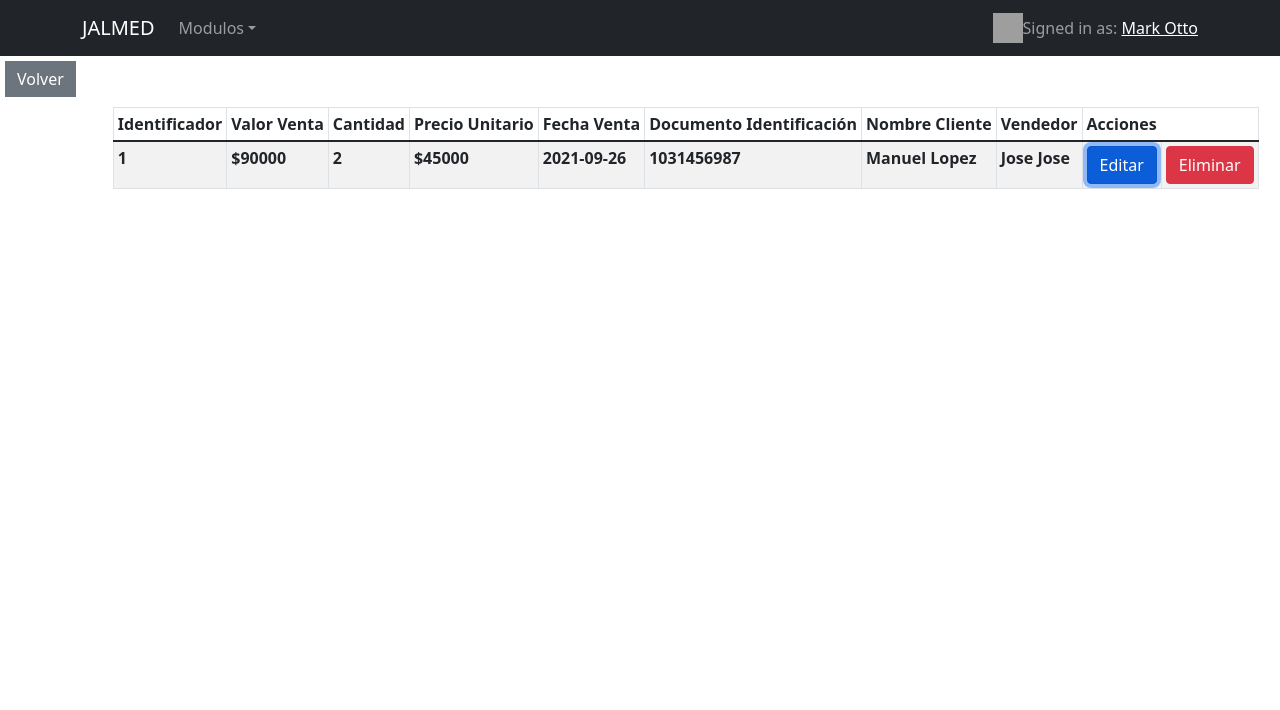
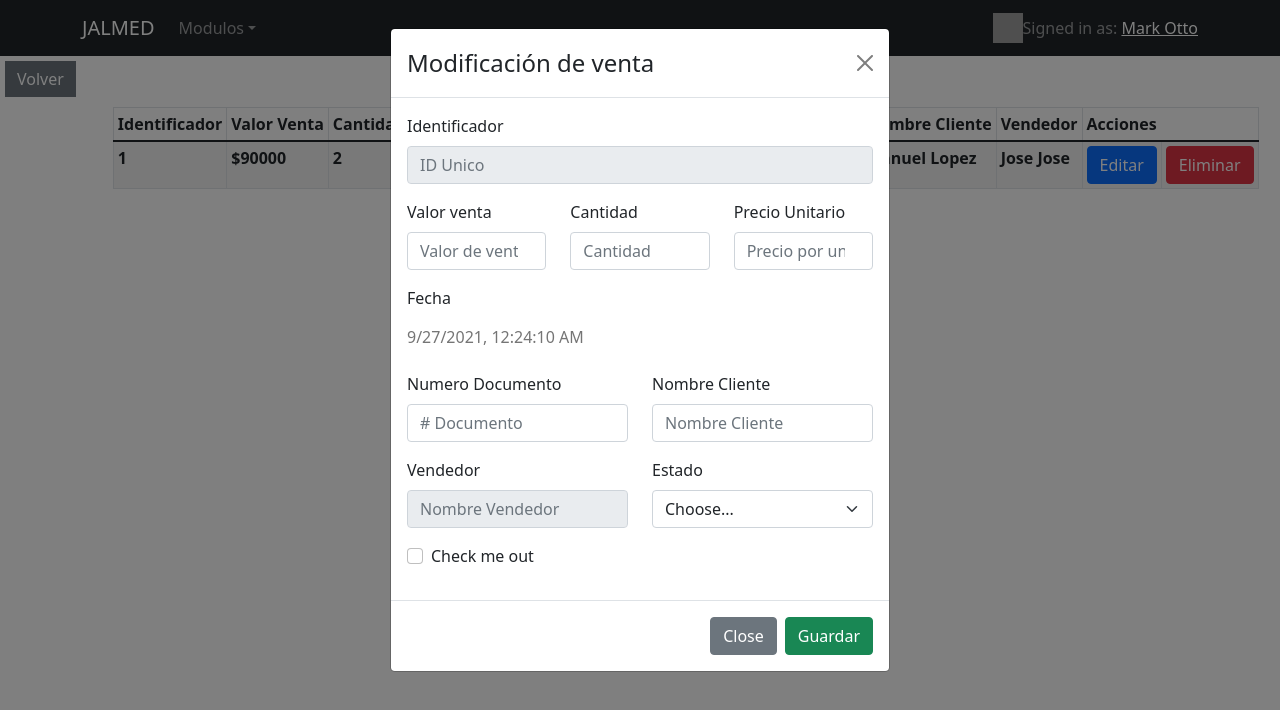
Before and after one commit to CuriDevs/project-ciclo3, a React (Create React App) app: page / in a window 1280 px wide. Both pictures are taken after a click on the button "Editar". Shown: the top 710 px of the page. Built offline with nearby package versions, Linux system fonts and the light colour scheme; grey boxes are pictures that could not be loaded.

Commit message:
Creacion modulo de edicion con formulario y campos a modificar

```diff
--- a/src/Sales/components/Edit.js
+++ b/src/Sales/components/Edit.js
@@ -0,0 +1,105 @@
+import Modal from "react-bootstrap/Modal";
+import Button from "react-bootstrap/Button";
+import Form from 'react-bootstrap/Form';
+import Row from 'react-bootstrap/Row';
+import Col from 'react-bootstrap/Col';
+import React, {useState, useEffect} from "react";
+
+function Edit() {
+    const [value, setValue] = useState(new Date().toLocaleString())
+    const [show, setShow] = useState(false);
+
+    const handleShow = () => setShow(true);
+    const handleClose = () => setShow(false);
+
+    // useEffect(() => {
+    //     const interval = setInterval(() => setValue(new Date().toLocaleString()),60000)
+    // });
+
+    return(
+        <>
+            <Button variant="primary" onClick={handleShow}>Editar</Button>{' '}
+            <Modal show={show} onHide={handleClose}>
+                <Modal.Header closeButton>
+                <Modal.Title>Modificación de venta</Modal.Title>
+                </Modal.Header>
+                <Modal.Body>
+
+                <Form>
+                    <Form.Group className="mb-3" controlId="formGridAddress1">
+                        <Form.Label>Identificador</Form.Label>
+                        <Form.Control type="number" readOnly placeholder="ID Unico" />
+                    </Form.Group>
+
+                    <Row className="mb-3">
+                        <Form.Group as={Col} controlId="formGridVenta">
+                        <Form.Label>Valor venta</Form.Label>
+                        <Form.Control type="number" placeholder="Valor de venta" />
+                        </Form.Group>
+
+                        <Form.Group as={Col} controlId="formGridCantidad">
+                        <Form.Label>Cantidad</Form.Label>
+                        <Form.Control type="number" placeholder="Cantidad" />
+                        </Form.Group>
+
+                        <Form.Group as={Col} controlId="formGridPrecio">
+                        <Form.Label>Precio Unitario</Form.Label>
+                        <Form.Control type="number" placeholder="Precio por unidad" />
+                        </Form.Group>
+                    </Row>
+
+                    <Form.Group className="mb-3" controlId="formGridFecha">
+                        <Form.Label>Fecha</Form.Label>
+                        <Form.Control plaintext readOnly placeholder={value} />
+                    </Form.Group>
+
+                    <Row className="mb-3">
+                    <Form.Group as={Col} controlId="formGridDocumento">
+                        <Form.Label>Numero Documento</Form.Label>
+                        <Form.Control placeholder="# Documento" />
+                    </Form.Group>
+
+                    <Form.Group as={Col} controlId="formGridNombre">
+                        <Form.Label>Nombre Cliente</Form.Label>
+                        <Form.Control placeholder="Nombre Cliente" />
+                    </Form.Group>
+                    </Row>
+
+                    <Row className="mb-3">
+                        <Form.Group as={Col} controlId="formGridVendedor">
+                        <Form.Label>Vendedor</Form.Label>
+                        <Form.Control type="text" readOnly placeholder="Nombre Vendedor"/>
+                        </Form.Group>
+
+                        <Form.Group as={Col} controlId="formGridEstado">
+                        <Form.Label>Estado</Form.Label>
+                        <Form.Select defaultValue="Seleccione...">
+                            <option>Choose...</option>
+                            <option>Entregada</option>
+                            <option>En proceso</option>
+                            <option>Cancelada</option>
+                        </Form.Select>
+                        </Form.Group>
+                    </Row>
+
+                    <Form.Group className="mb-3" id="formGridCheckbox">
+                        <Form.Check type="checkbox" label="Check me out" />
+                    </Form.Group>
+
+                </Form>
+
+                </Modal.Body>
+                <Modal.Footer>
+                <Button variant="secondary" onClick={handleClose}>
+                    Close
+                </Button>
+                <Button variant="success" onClick={handleClose}>
+                    Guardar
+                </Button>
+                </Modal.Footer>
+            </Modal>
+        </>
+    );
+}
+
+export default Edit;
--- a/src/Sales/components/Fact.js
+++ b/src/Sales/components/Fact.js
@@ -1,5 +1,5 @@
-import Button from "react-bootstrap/Button";
 import Remove from "./Remove";
+import Edit from "./Edit";
 
 function Fact ({Clientes}) {
 
@@ -9,7 +9,7 @@ function Fact ({Clientes}) {
             {Clientes.map ((value) => (
                 <th>{value}</th>
             ))}
-            <td><Button variant="primary">Editar</Button>{' '}</td>
+            <td><Edit/></td>
             <td><Remove/></td>
         </tr>
         </>
--- a/src/Sales/components/Remove.js
+++ b/src/Sales/components/Remove.js
@@ -16,7 +16,7 @@ function Remove () {
                 <Modal.Header closeButton>
                 <Modal.Title>Eliminar venta</Modal.Title>
                 </Modal.Header>
-                <Modal.Body>¿Estas seguro de querer eliminar la venta</Modal.Body>
+                <Modal.Body>¿Estas seguro de querer eliminar la venta?</Modal.Body>
                 <Modal.Footer>
                 <Button variant="secondary" onClick={handleClose}>
                     Close
@@ -25,7 +25,7 @@ function Remove () {
                     Eliminar
                 </Button>
                 </Modal.Footer>
-                </Modal>
+            </Modal>
             </>
     );
 }
```
